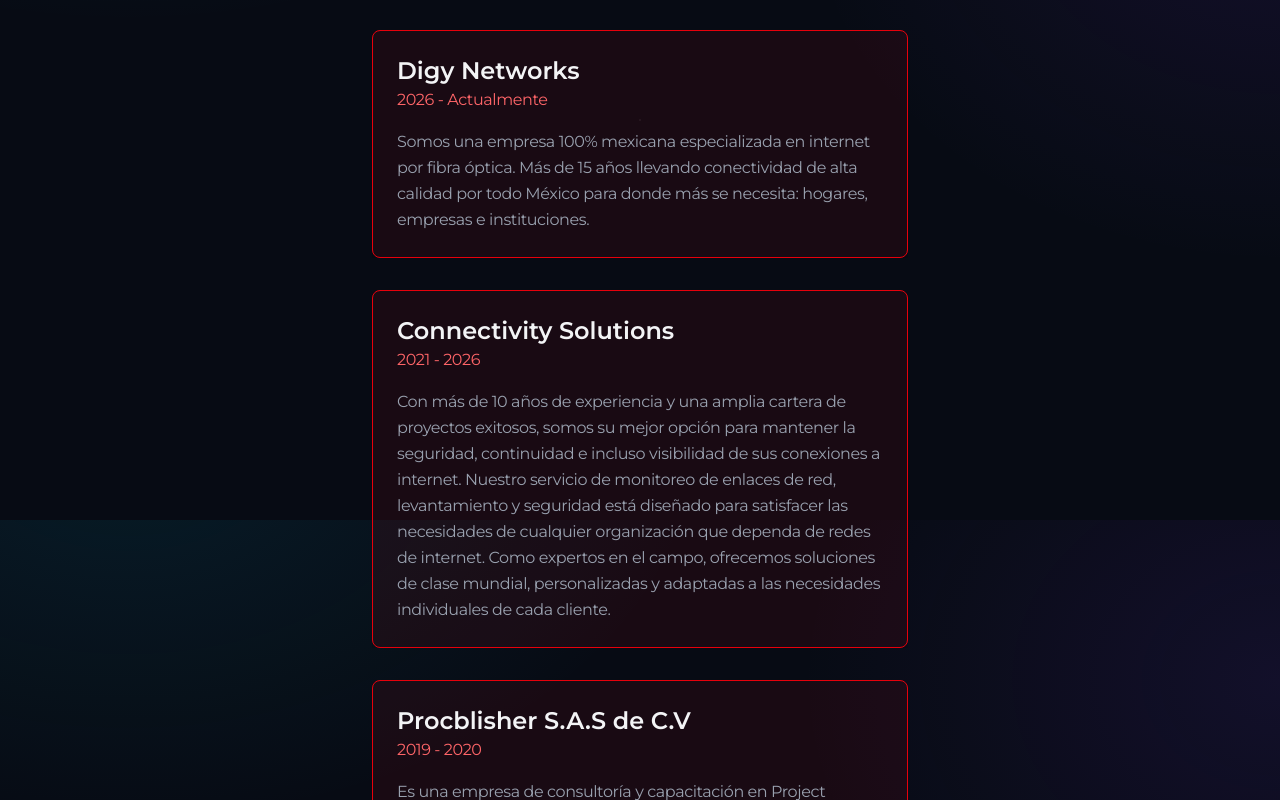
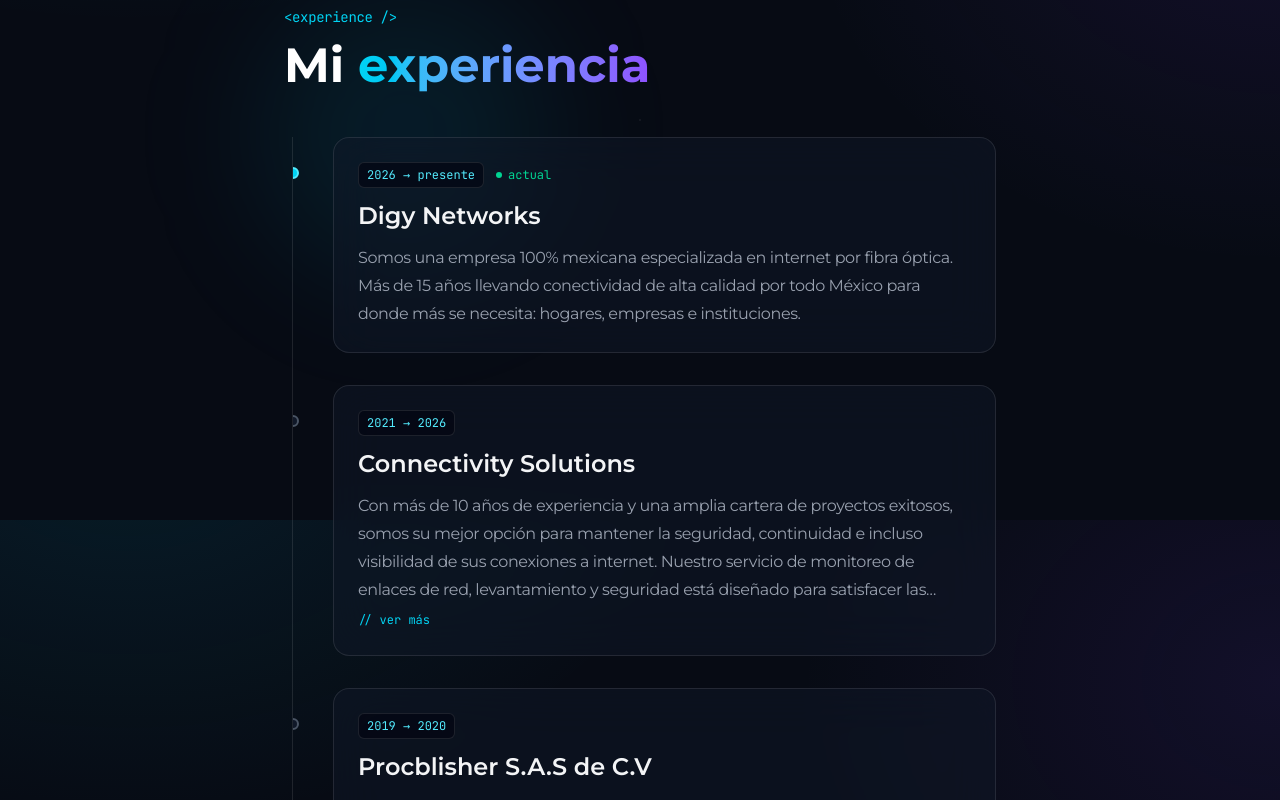
Before and after one commit to Isseikun10/work_portfolio, a React (Vite) app: page / in a window 1280 px wide. Shown: the part 8280-9080 px from the top of the page. Built offline with nearby package versions, Linux system fonts and the light colour scheme.

Commit message:
Mejora el componente Experience: reestructura la presentación de la experiencia laboral, agrega un diseño de tarjeta interactivo y optimiza la visualización de la información.

```diff
--- a/src/components/Experience.jsx
+++ b/src/components/Experience.jsx
@@ -1,47 +1,130 @@
-import React from 'react'
-import { motion } from 'framer-motion'
-import Reveal from './Reveal'
+import React, { useState } from "react"
+import Reveal from "./Reveal"
 
 const experiences = [
     {
-        company: 'Digy Networks',
-        period: '2026 - Actualmente',
-        description: 'Somos una empresa 100% mexicana especializada en internet por fibra óptica. Más de 15 años llevando conectividad de alta calidad por todo México para donde más se necesita: hogares, empresas e instituciones.',
+        company: "Digy Networks",
+        start: "2026",
+        end: null, // null = trabajo actual
+        description:
+            "Somos una empresa 100% mexicana especializada en internet por fibra óptica. Más de 15 años llevando conectividad de alta calidad por todo México para donde más se necesita: hogares, empresas e instituciones.",
     },
     {
-        company: 'Connectivity Solutions',
-        period: '2021 - 2026',
-        description: 'Con más de 10 años de experiencia y una amplia cartera de proyectos exitosos, somos su mejor opción para mantener la seguridad, continuidad e incluso visibilidad de sus conexiones a internet. Nuestro servicio de monitoreo de enlaces de red, levantamiento y seguridad está diseñado para satisfacer las necesidades de cualquier organización que dependa de redes de internet. Como expertos en el campo, ofrecemos soluciones de clase mundial, personalizadas y adaptadas a las necesidades individuales de cada cliente.',
+        company: "Connectivity Solutions",
+        start: "2021",
+        end: "2026",
+        description:
+            "Con más de 10 años de experiencia y una amplia cartera de proyectos exitosos, somos su mejor opción para mantener la seguridad, continuidad e incluso visibilidad de sus conexiones a internet. Nuestro servicio de monitoreo de enlaces de red, levantamiento y seguridad está diseñado para satisfacer las necesidades de cualquier organización que dependa de redes de internet. Como expertos en el campo, ofrecemos soluciones de clase mundial, personalizadas y adaptadas a las necesidades individuales de cada cliente.",
     },
     {
-        company: 'Procblisher S.A.S de C.V',
-        period: '2019 - 2020',
-        description: 'Es una empresa de consultoría y capacitación en Project Management, Agilidad empresarial y Excelencia operativa para empresas y áreas de T.I. que desarrollan software.',
+        company: "Procblisher S.A.S de C.V",
+        start: "2019",
+        end: "2020",
+        description:
+            "Es una empresa de consultoría y capacitación en Project Management, Agilidad empresarial y Excelencia operativa para empresas y áreas de T.I. que desarrollan software.",
     },
     {
-        company: 'Creative Solutions',
-        period: '2018 - 2019',
-        description: '',
+        company: "Creative Solutions",
+        start: "2018",
+        end: "2019",
+        description: "",
     },
 ]
 
-const Experience = () => {
+const ExperienceCard = ({ experience }) => {
+    const [expanded, setExpanded] = useState(false)
+    const { company, start, end, description } = experience
+    const isCurrent = end === null
+    const isLong = description.length > 220
+
     return (
-        <div className='p-8 max-w-[600px] mx-auto'>
-            <h1 className='text-4xl text-gray-200 font-bold text-center mb-12'>Experiencia</h1>
-            <motion.div className='space-y-8' initial="hidden" animate="visible">
-                { experiences.map((experience, index) => (
-                    <Reveal key={index}>
-                        <motion.div initial="hidden" whileInView="visible" viewport={{ once: false, amount: 0.3}} transition={{ duration: 1}} className=' border border-red-600 p-6 rounded-lg shadow-md hover:shadow-xl hover:shadow-red-600/20 transition-shadow duration-300 bg-red-700/10'>
-                            <h2 className='text-gray-100 text-2xl font-semibold'>{experience.company}</h2>
-                            <p className='text-red-400 font-medium'>{experience.period}</p>
-                            <p className='text-gray-400 mt-4'>{experience.description}</p>
-                        </motion.div>
-                    </Reveal>
-                ) ) }
-            </motion.div>
+        <div className="relative pl-8 md:pl-10">
+            {/* Nodo del timeline */}
+            <span
+                aria-hidden="true"
+                className="absolute left-0 top-7 flex h-4 w-4 -translate-x-1/2 items-center justify-center"
+            >
+                {isCurrent && (
+                    <span className="absolute h-4 w-4 animate-ping rounded-full bg-cyan-400/60" />
+                )}
+                <span
+                    className={`relative h-3 w-3 rounded-full border-2 ${
+                        isCurrent
+                            ? "border-cyan-300 bg-cyan-400"
+                            : "border-gray-600 bg-gray-900"
+                    }`}
+                />
+            </span>
+
+            <article className="group rounded-2xl border border-white/10 bg-gray-900/50 p-6 backdrop-blur-xl transition-all duration-300 hover:-translate-y-1 hover:border-cyan-400/40 hover:shadow-xl hover:shadow-cyan-500/10">
+                <div className="mb-3 flex flex-wrap items-center gap-x-3 gap-y-2">
+                    <span className="rounded-md border border-white/10 bg-gray-950/70 px-2 py-1 font-mono text-xs text-cyan-300">
+                        {start} → {isCurrent ? "presente" : end}
+                    </span>
+                    {isCurrent && (
+                        <span className="flex items-center gap-1.5 font-mono text-xs text-emerald-400">
+                            <span className="h-1.5 w-1.5 rounded-full bg-emerald-400" />
+                            actual
+                        </span>
+                    )}
+                </div>
+
+                <h3 className="text-xl font-semibold text-gray-100 md:text-2xl">{company}</h3>
+
+                {description && (
+                    <>
+                        <p
+                            className={`mt-3 text-sm leading-6 text-gray-400 md:text-base md:leading-7 ${
+                                expanded ? "" : "line-clamp-4"
+                            }`}
+                        >
+                            {description}
+                        </p>
+                        {isLong && (
+                            <button
+                                type="button"
+                                onClick={() => setExpanded((v) => !v)}
+                                aria-expanded={expanded}
+                                className="mt-2 font-mono text-xs text-cyan-400 transition-colors hover:text-cyan-300"
+                            >
+                                {expanded ? "// ver menos" : "// ver más"}
+                            </button>
+                        )}
+                    </>
+                )}
+            </article>
         </div>
     )
 }
 
+const Experience = () => {
+    return (
+        <section className="relative mx-auto max-w-[760px] px-6 py-16 md:py-24" id="experience">
+            <div
+                aria-hidden="true"
+                className="pointer-events-none absolute left-0 top-20 h-72 w-72 rounded-full bg-cyan-500/10 blur-3xl"
+            />
+
+            <div className="relative mb-12">
+                <p className="mb-3 font-mono text-sm text-cyan-400">&lt;experience /&gt;</p>
+                <h2 className="text-4xl font-bold text-white md:text-5xl">
+                    Mi{" "}
+                    <span className="bg-gradient-to-r from-cyan-400 to-violet-500 bg-clip-text text-transparent">
+                        experiencia
+                    </span>
+                </h2>
+            </div>
+
+            {/* Línea vertical del timeline */}
+            <div className="relative ml-2 space-y-8 border-l border-white/10">
+                {experiences.map((experience) => (
+                    <Reveal key={experience.company}>
+                        <ExperienceCard experience={experience} />
+                    </Reveal>
+                ))}
+            </div>
+        </section>
+    )
+}
+
 export default Experience
```
